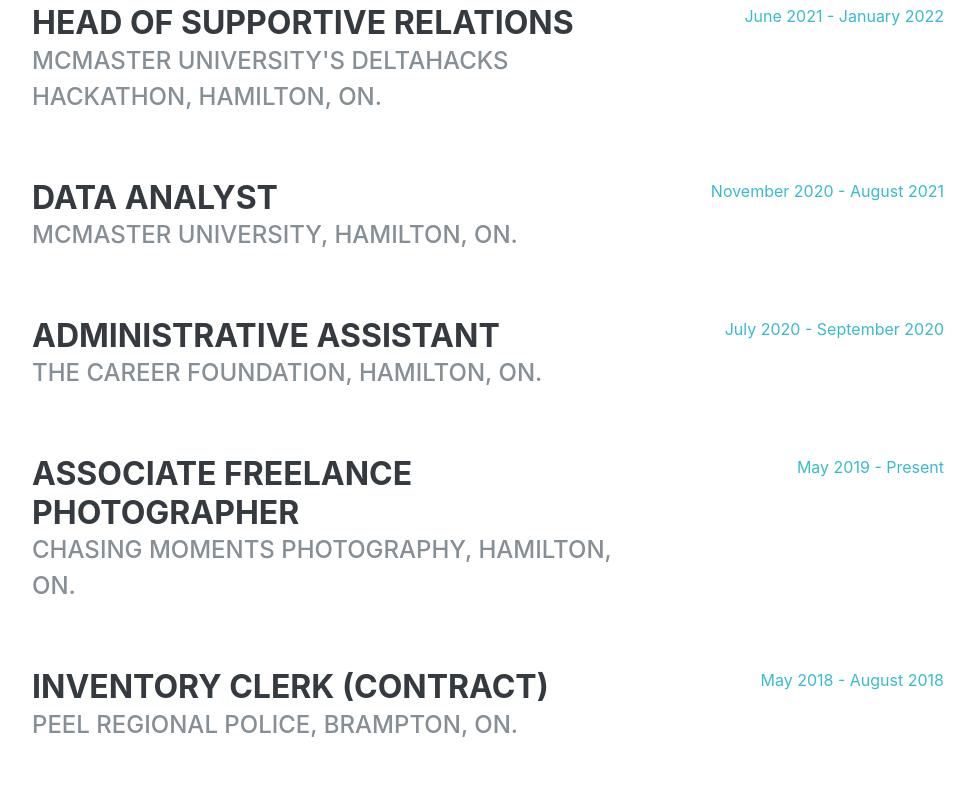
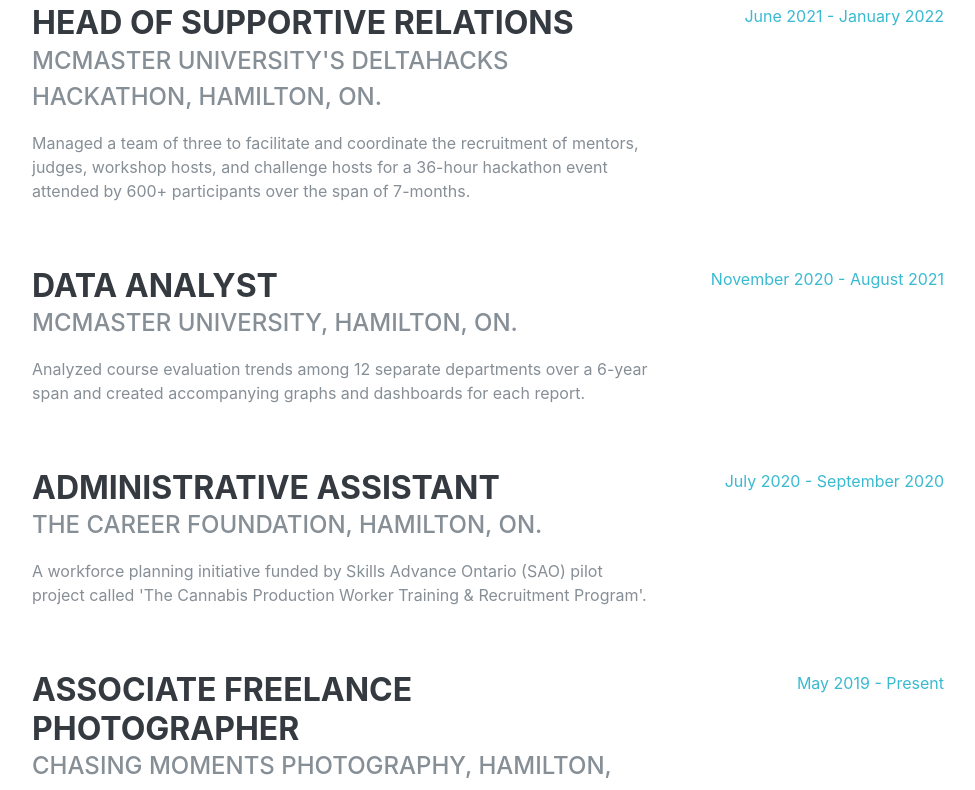
Before and after one commit to MarcelloDe/-MarcelloDe.github.io, a React (Create React App) app: page / in a window 1280 px wide. Shown: the part 960-1750 px from the top of the page, without its empty margins (288-1263 px from the left). Built offline with nearby package versions, Linux system fonts and the light colour scheme; a web font is replaced by a local one.

Commit message:
aboutWork with uppercase

```diff
--- a/profileData.json
+++ b/profileData.json
@@ -10,7 +10,7 @@
     },
     "experience": [{
 
-        "position": "Head of Supportive Relationst",
+        "position": "Head of Supportive Relations",
         "organization": "McMaster University's DeltaHacks Hackathon, Hamilton, ON.",
         "aboutWork": "Managed a team of three to facilitate and coordinate the recruitment of mentors, judges, workshop hosts, and challenge hosts for a 36-hour hackathon event attended by 600+ participants over the span of 7-months.",
         "fromDate": "June 2021",
--- a/src/components/Experience.js
+++ b/src/components/Experience.js
@@ -18,7 +18,7 @@
                 <div className="resume-content">
                   <h3 className="mb-0">{exp.position}</h3>
                   <div className="subheading mb-3">{exp.organization}</div>
-                  <p>{exp.aboutwork}</p>
+                  <p>{exp.aboutWork}</p>
                   </div>
                 <div className="resume-date text-md-right">
                   <span className="text-primary">{exp.fromDate} - {exp.toDate}</span>
```
